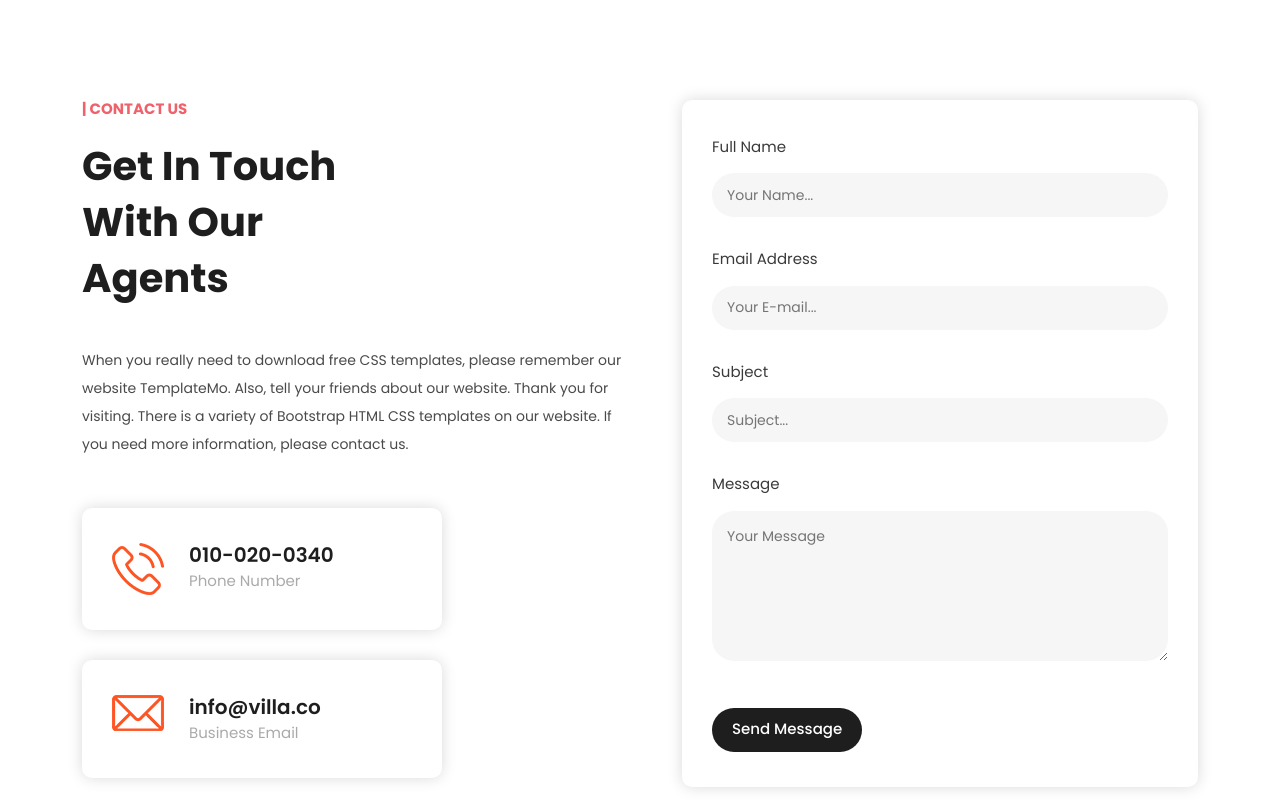
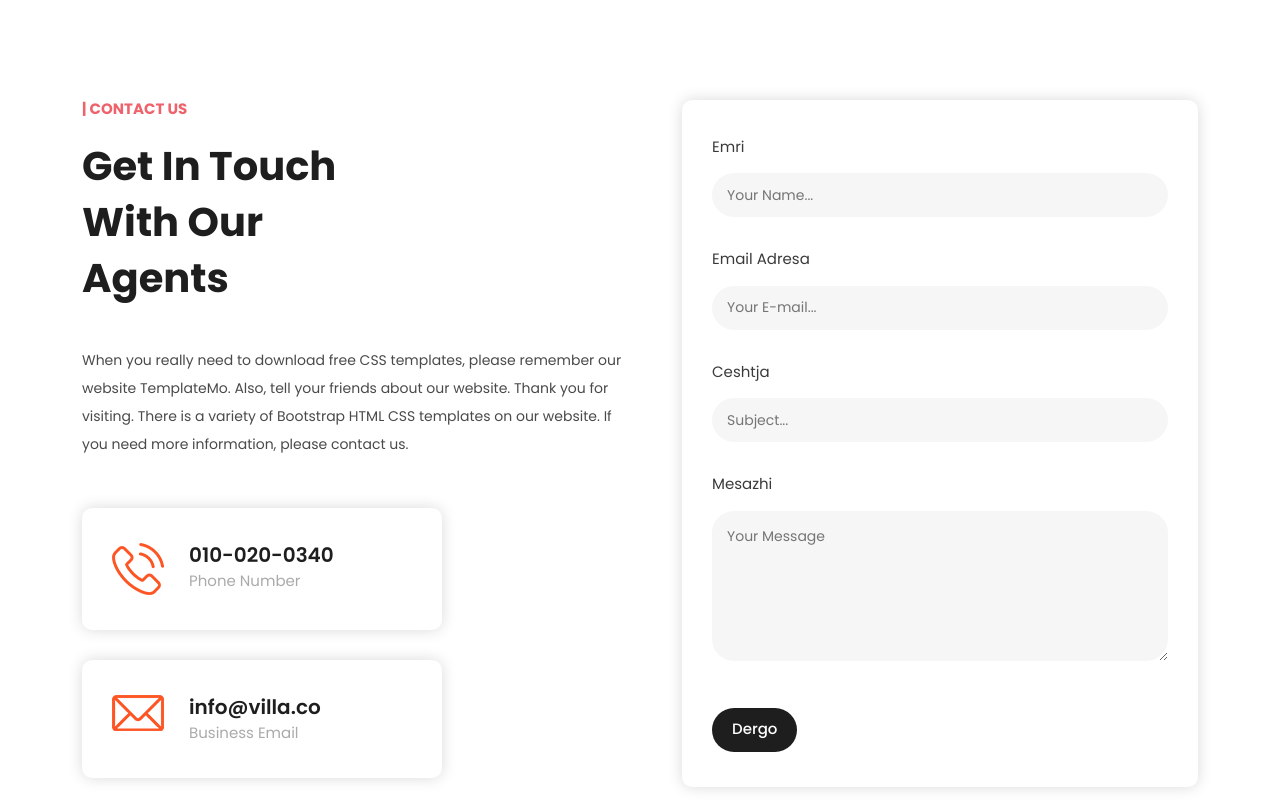
Before and after one commit to Zuale-Dev/AgjensioniVillave, a plain HTML site: page contact.html in a window 1280 px wide. Shown: the part 520-1320 px from the top of the page. Drawn offline with nearby package versions, Linux system fonts and the light colour scheme.

Commit message:
Pershkrimi ndryshimeve te bera

```diff
--- a/contact.html
+++ b/contact.html
@@ -7,7 +7,7 @@
     <meta name="viewport" content="width=device-width, initial-scale=1, shrink-to-fit=no">
     <link href="https://fonts.googleapis.com/css2?family=Poppins:wght@100;200;300;400;500;600;700;800;900&display=swap" rel="stylesheet">
 
-    <title>Villa Agency TemplateMo - Contact Page</title>
+    <title>Forma Kontaktuese</title>
 
     <!-- Bootstrap core CSS -->
     <link href="vendor/bootstrap/css/bootstrap.min.css" rel="stylesheet">
@@ -134,31 +134,31 @@ https://templatemo.com/tm-591-villa-agency
             <div class="row">
               <div class="col-lg-12">
                 <fieldset>
-                  <label for="name">Full Name</label>
+                  <label for="name">Emri</label>
                   <input type="name" name="name" id="name" placeholder="Your Name..." autocomplete="on" required>
                 </fieldset>
               </div>
               <div class="col-lg-12">
                 <fieldset>
-                  <label for="email">Email Address</label>
+                  <label for="email">Email Adresa</label>
                   <input type="text" name="email" id="email" pattern="[^ @]*@[^ @]*" placeholder="Your E-mail..." required="">
                 </fieldset>
               </div>
               <div class="col-lg-12">
                 <fieldset>
-                  <label for="subject">Subject</label>
+                  <label for="subject">Ceshtja</label>
                   <input type="subject" name="subject" id="subject" placeholder="Subject..." autocomplete="on" >
                 </fieldset>
               </div>
               <div class="col-lg-12">
                 <fieldset>
-                  <label for="message">Message</label>
+                  <label for="message">Mesazhi</label>
                   <textarea name="message" id="message" placeholder="Your Message"></textarea>
                 </fieldset>
               </div>
               <div class="col-lg-12">
                 <fieldset>
-                  <button type="submit" id="form-submit" class="orange-button">Send Message</button>
+                  <button type="submit" id="form-submit" class="orange-button">Dergo</button>
                 </fieldset>
               </div>
             </div>
```
Also changed, not shown: index.html (+2 -2 lines), properties.html (+1 -1 lines), property-details.html (+4 -4 lines).
